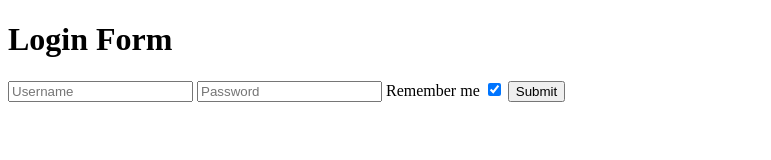
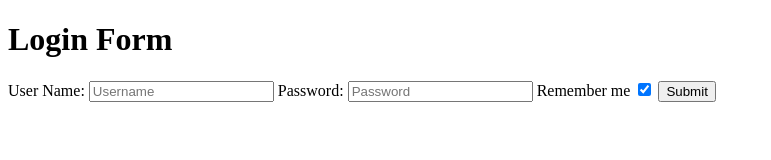
Before and after one commit to acciojob/remember-me-login-form-ShemeerCoder-01, a website: page main.html in a window 1280 px wide. Shown: the whole page, without its empty margins (0-771 px from the left). Drawn offline with Linux system fonts and the light colour scheme.

Commit message:
created a submission

```diff
--- a/main.html
+++ b/main.html
@@ -9,7 +9,9 @@
 <body>
 	<h1>Login Form</h1>
 	<form id="form">
+		<label>User Name: </label>
 		<input id="username" type="text" placeholder="Username">
+		<label>Password: </label>
 		<input id="password" type="password" placeholder="Password">
 		<label>Remember me</label>
 		<input onkeydown="check()" id="checkbox" type="checkbox" checked=false>
```
